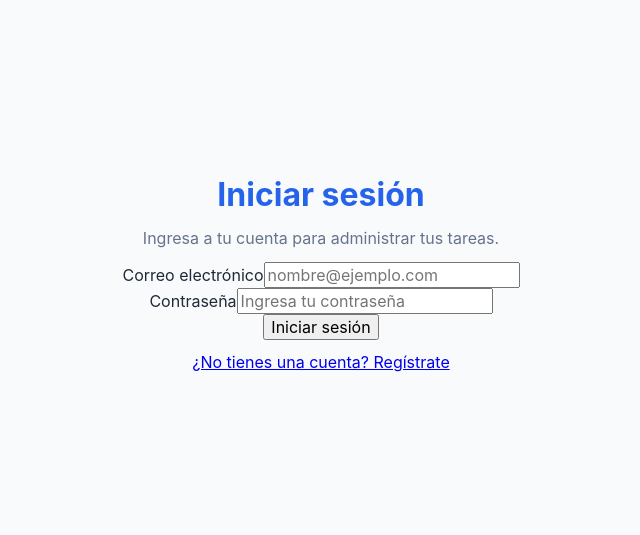
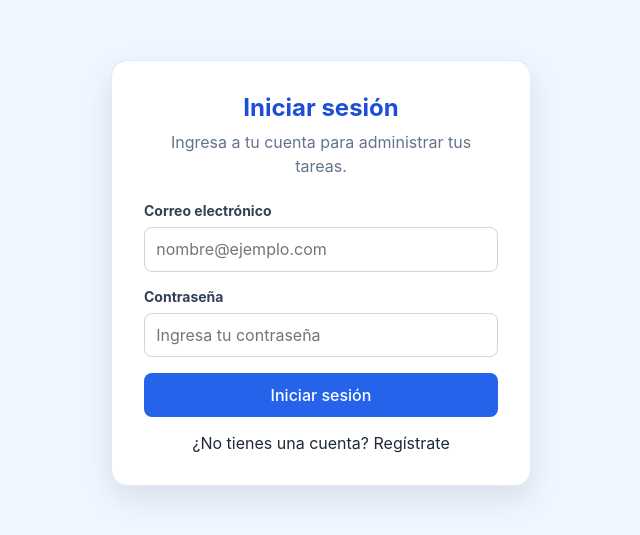
Before and after one commit to Maye2701/matecode-tasks, a React (Vite) app: page /login in a window 1280 px wide. Shown: the part 127-662 px from the top of the page, without its empty margins (319-959 px from the left). Built offline with nearby package versions, Linux system fonts and the light colour scheme.

Commit message:
styles: diseñar vistas de autenticacion

```diff
--- a/src/App.tsx
+++ b/src/App.tsx
@@ -1,7 +1,7 @@
 import { Navigate, Route, Routes } from 'react-router'
 import './App.css'
 import LoginPage from './pages/LoginPage'
-import RegisterPage from './pages/RegistrePage'
+import RegisterPage from './pages/RegisterPage'
 import TaskPage from './pages/TaskPage'
 
 function App() {
--- a/src/components/auth/LoginForm.tsx
+++ b/src/components/auth/LoginForm.tsx
@@ -42,7 +42,7 @@ function LoginForm() {
                 />
             </div>
             <button type="submit" className="primary">Iniciar sesión</button>
-            {message && <p role="status">{message}</p>}
+            {message && <p role="status" className="status-message">{message}</p>}
         </form>
     )
 }
--- a/src/components/auth/RegisterForm.tsx
+++ b/src/components/auth/RegisterForm.tsx
@@ -60,7 +60,7 @@ function RegisterForm() {
                 />
             </div>
             <button type="submit" className="primary">Registrarse</button>
-            {message && <p role="status">{message}</p>}
+            {message && <p role="status" className="status-message">{message}</p>}
         </form>
     )
 }
--- a/src/pages/LoginPage.tsx
+++ b/src/pages/LoginPage.tsx
@@ -1,14 +1,17 @@
 import { Link } from 'react-router'
 import LoginForm from '../components/auth/LoginForm'
+import '../styles/auth.css'
 
 
 function LoginPage() {
     return (
-        <main className="welcome">
-            <h1>Iniciar sesión</h1>
-            <p>Ingresa a tu cuenta para administrar tus tareas.</p>
-            <LoginForm />
-            <Link to="/registro">¿No tienes una cuenta? Regístrate</Link>
+        <main className="auth-page">
+            <section className="auth-card">
+                <h1>Iniciar sesión</h1>
+                <p>Ingresa a tu cuenta para administrar tus tareas.</p>
+                <LoginForm />
+                <Link className="auth-link" to="/registro">¿No tienes una cuenta? Regístrate</Link>
+            </section>
         </main>
 
     )
--- a/src/pages/RegisterPage.tsx
+++ b/src/pages/RegisterPage.tsx
@@ -1,13 +1,17 @@
 import { Link } from 'react-router'
 import RegisterForm from '../components/auth/RegisterForm'
+import '../styles/auth.css'
+
 
 function RegisterPage() {
     return (
-        <main className="welcome">
-            <h1>Crear una cuenta</h1>
-            <p>Regístrate para comenzar a organizar tus tareas.</p>
-            <RegisterForm />
-            <Link to="/login">¿Ya tienes una cuenta? Inicia sesión</Link>
+        <main className="auth-page">
+            <section className="auth-card">
+                <h1>Crear una cuenta</h1>
+                <p>Regístrate para comenzar a organizar tus tareas.</p>
+                <RegisterForm />
+                <Link className="auth-link" to="/login">¿Ya tienes una cuenta? Inicia sesión</Link>
+            </section>
         </main>
 
     )
--- /dev/null
+++ b/src/styles/auth.css
@@ -0,0 +1,108 @@
+.auth-page {
+    min-height: 100vh;
+    display: grid;
+    place-items: center;
+    padding: 1rem;
+    background-color: #eff6ff;
+}
+
+.auth-card {
+    width: 100%;
+    max-width: 420px;
+    background-color: white;
+    border-radius: 1rem;
+    box-shadow: 0 12px 30px rgba(15, 23, 42, 0.1);
+    padding: 2rem;
+    border: 1px solid #dbeafe;
+    text-align: center;
+
+}
+
+.auth-card h1 {
+    margin: 0 0 0.5rem;
+    color: #1d4ed8;
+
+}
+
+.auth-card>p {
+    margin: 0;
+    color: #64748b;
+    line-height: 1.5;
+}
+
+.auth-card a {
+    display: block;
+    margin-top: 1rem;
+    color: var(--brand-primary);
+    text-decoration: none;
+}
+
+.auth-card a:hover {
+    text-decoration: underline;
+    color: #1e3a8a;
+}
+
+
+.auth-form {
+    display: grid;
+    gap: 1rem;
+    margin-top: 1.5rem;
+    text-align: left;
+
+}
+
+.form-field {
+    display: grid;
+    gap: 0.5rem;
+}
+
+.form-field label {
+    font-weight: bold;
+    font-size: 0.875rem;
+    color: #334155;
+}
+
+.form-field input {
+    width: 100%;
+    padding: 0.7rem;
+    border: 1px solid #cbd5e1;
+    border-radius: 0.5rem;
+    color: #0f172a;
+    background-color: white;
+}
+
+.form-field input:focus {
+    outline: 3px solid rgba(37, 99, 235, 0.2);
+    border-color: #1d4ed8;
+}
+
+.primary {
+    width: 100%;
+    border: none;
+    padding: 0.75rem 0.5rem;
+    border-radius: 0.5rem;
+    background: #2563eb;
+    color: white;
+    font-weight: 500;
+    cursor: pointer;
+    transition: background 0.2s ease;
+}
+
+.primary:hover {
+    background: #1d4ed8;
+
+}
+
+.primary:disabled {
+    background-color: #93c5fd;
+    cursor: not-allowed;
+
+}
+
+.status-message {
+    color: #dc2626;
+    font-size: 0.875rem;
+    text-align: center;
+    margin: 0;
+    font-weight: 500;
+}
```
